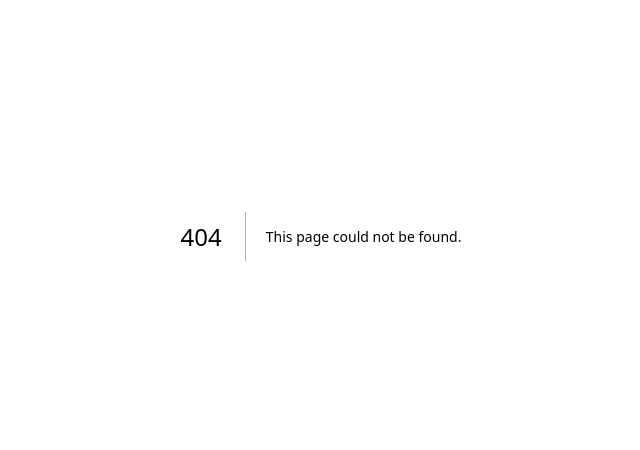
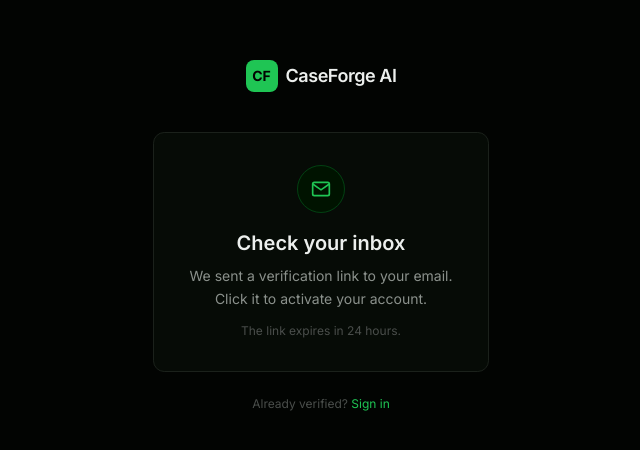
Before and after one commit to VaibhavD2006/caseforge, a Next.js app: page /verify-email in a window 1280 px wide. Before the commit this address had no page. Shown: the part 164-614 px from the top of the page, without its empty margins (319-959 px from the left). Built offline with nearby package versions, Linux system fonts and the light colour scheme.

Commit message:
feat: add verify-email confirmation page

```diff
--- /dev/null
+++ b/app/(auth)/verify-email/page.tsx
@@ -0,0 +1,37 @@
+import Link from "next/link"
+
+export default function VerifyEmailPage() {
+  return (
+    <div className="min-h-screen flex items-center justify-center bg-bg">
+      <div className="w-full max-w-sm px-6 text-center">
+        <div className="inline-flex items-center gap-2 mb-10">
+          <div className="w-8 h-8 rounded-lg bg-brand flex items-center justify-center">
+            <span className="text-[oklch(0.10_0.012_148)] text-sm font-bold">CF</span>
+          </div>
+          <span className="text-ink font-semibold text-lg tracking-tight">CaseForge AI</span>
+        </div>
+
+        <div className="rounded-xl border border-border-subtle bg-surface p-8 mb-6">
+          <div className="w-12 h-12 rounded-full bg-brand-subtle border border-brand-muted flex items-center justify-center mx-auto mb-4">
+            <svg width="20" height="20" viewBox="0 0 24 24" fill="none" stroke="currentColor" strokeWidth="2" className="text-brand">
+              <path d="M4 4h16c1.1 0 2 .9 2 2v12c0 1.1-.9 2-2 2H4c-1.1 0-2-.9-2-2V6c0-1.1.9-2 2-2z" />
+              <polyline points="22,6 12,13 2,6" />
+            </svg>
+          </div>
+          <h1 className="text-ink text-xl font-semibold mb-2">Check your inbox</h1>
+          <p className="text-ink-muted text-sm leading-relaxed">
+            We sent a verification link to your email. Click it to activate your account.
+          </p>
+          <p className="text-ink-faint text-xs mt-3">The link expires in 24 hours.</p>
+        </div>
+
+        <p className="text-xs text-ink-faint">
+          Already verified?{" "}
+          <Link href="/sign-in" className="text-brand hover:text-brand-hover">
+            Sign in
+          </Link>
+        </p>
+      </div>
+    </div>
+  )
+}
```
